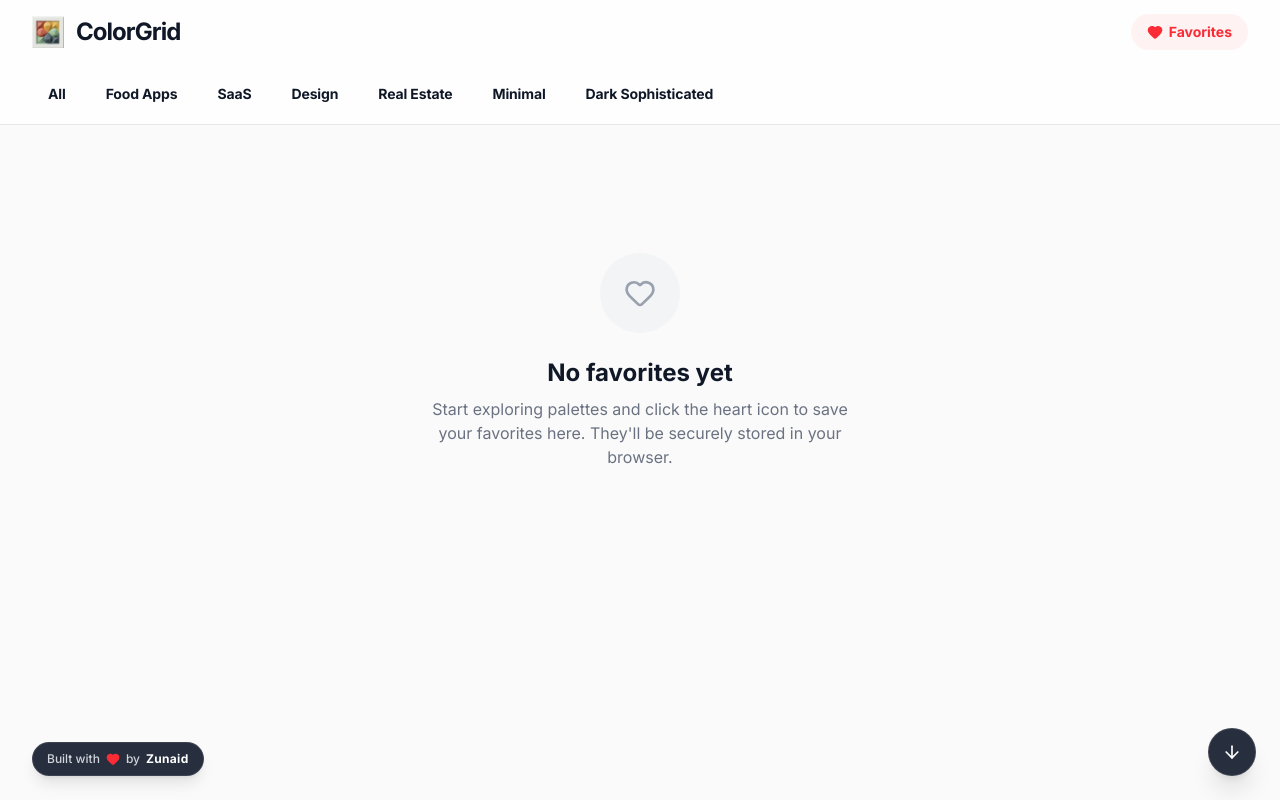
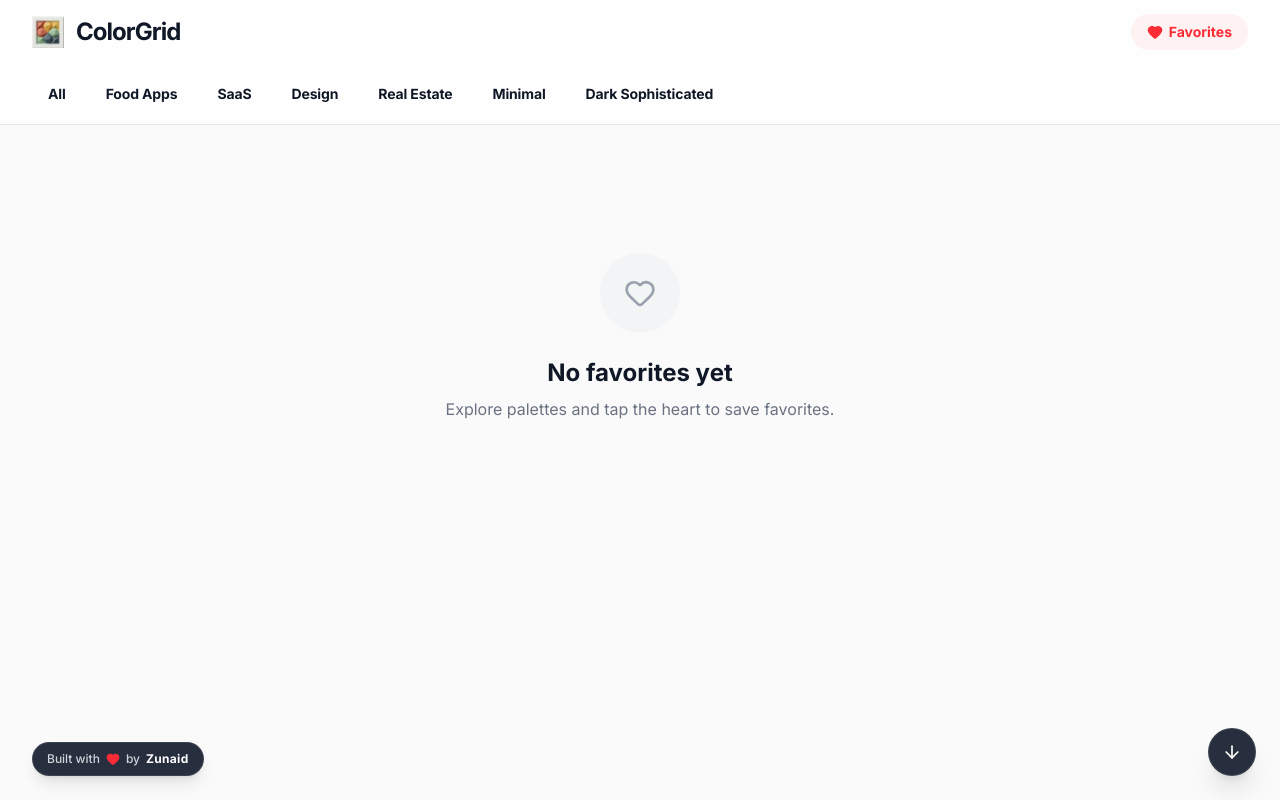
Before and after one commit to KhajeeMohammedZunaid/Color-grid, a React (Vite) app: page /favorites in a window 1280 px wide. Built offline with nearby package versions, Linux system fonts and the light colour scheme.

Commit message:
docs(ui-copy): fix README logo/motion text and simplify favorites message

```diff
--- a/src/pages/FavoritesPage.tsx
+++ b/src/pages/FavoritesPage.tsx
@@ -49,7 +49,7 @@ export function FavoritesPage() {
         </div>
         <h2 className="text-2xl font-bold text-gray-900 mb-2">No favorites yet</h2>
         <p className="text-gray-500 max-w-md">
-          Start exploring palettes and click the heart icon to save your favorites here. They'll be securely stored in your browser.
+          Explore palettes and tap the heart to save favorites.
         </p>
       </motion.main>
     );
```
Also changed, not shown: 1 other file (tests, documents, lock files or other folders).
